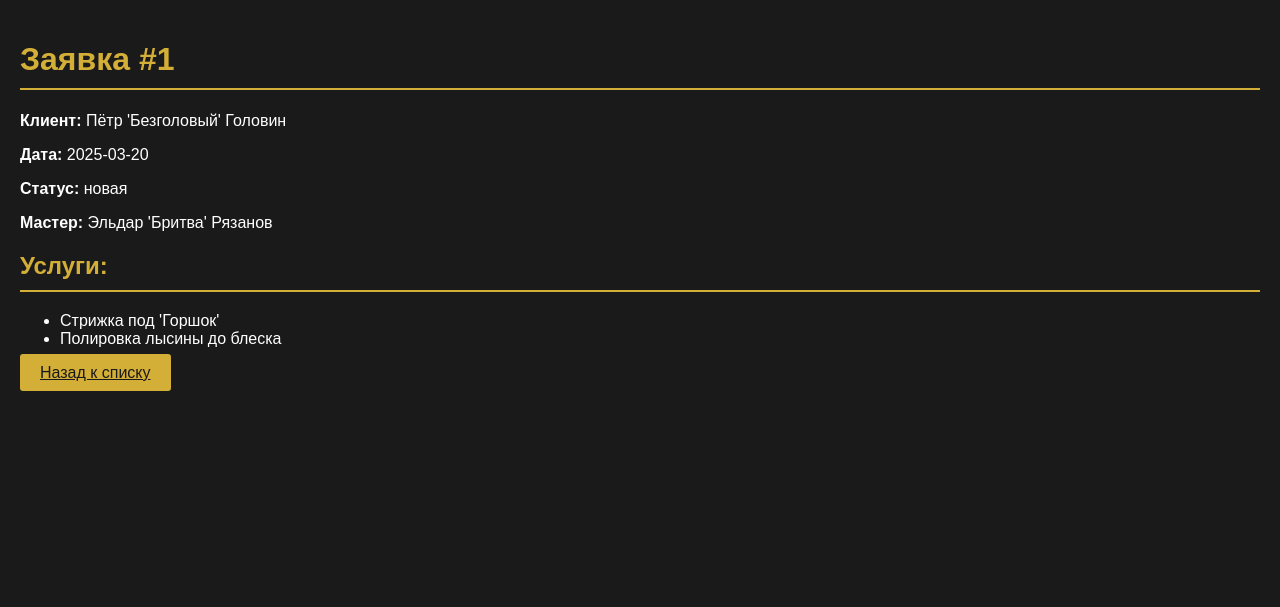
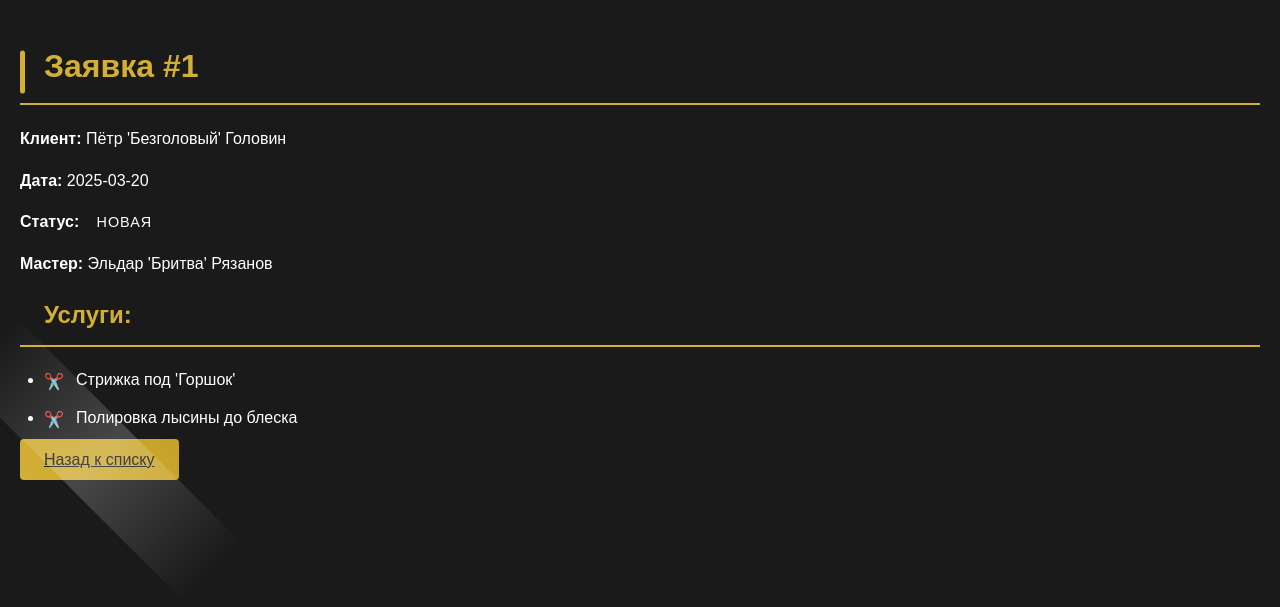
Before and after one commit to Alex-Berezovsky-non/Django_Project, a Django app: page /orders/1/ in a window 1280 px wide. Shown: the top 607 px of the page. Run offline with Django 5.2, Linux system fonts and the light colour scheme.

Commit message:
hw_38:  добавлены изменения в стилизации страниц

```diff
--- a/static/main.css
+++ b/static/main.css
@@ -1,43 +1,143 @@
+:root {
+    --primary-color: #1a1a1a;
+    --accent-color: #d4af37;
+    --dark-bg: #2d2d2d;
+    --text-color: #ffffff;
+}
+
 /* Основные стили */
 body {
-    background-color: #1a1a1a;
-    color: #ffffff;
+    background-color: var(--primary-color);
+    color: var(--text-color);
     font-family: 'Arial', sans-serif;
     margin: 0;
     padding: 20px;
+    line-height: 1.6;
+}
+
+/* Навигация */
+.navbar {
+    border-bottom: 3px solid var(--accent-color);
+    box-shadow: 0 2px 10px rgba(0,0,0,0.3);
+}
+
+.nav-link {
+    position: relative;
+    transition: all 0.3s;
+}
+
+.nav-link:hover::after {
+    content: "";
+    position: absolute;
+    bottom: -3px;
+    left: 0;
+    width: 100%;
+    height: 2px;
+    background: var(--accent-color);
 }
 
 /* Заголовки */
 h1, h2 {
-    color: #d4af37; /* Золотой цвет для акцентов */
-    border-bottom: 2px solid #d4af37;
+    position: relative;
+    padding-left: 1.5rem;
+    color: var(--accent-color);
+    border-bottom: 2px solid var(--accent-color);
     padding-bottom: 10px;
 }
 
-/* Список мастеров */
-.masters-list {
-    list-style: none;
-    padding: 0;
+h1::before {
+    content: "";
+    position: absolute;
+    left: 0;
+    top: 50%;
+    transform: translateY(-50%);
+    height: 70%;
+    width: 5px;
+    background: var(--accent-color);
+    border-radius: 3px;
 }
 
-.masters-list li {
-    background-color: #2d2d2d;
-    margin: 10px 0;
-    padding: 15px;
-    border-radius: 5px;
+/* Карточки */
+.card {
+    transition: transform 0.3s, box-shadow 0.3s;
+    background: var(--dark-bg);
+    border: none;
 }
+
+.card:hover {
+    transform: translateY(-5px);
+    box-shadow: 0 8px 20px rgba(0,0,0,0.2);
+}
+
+/* Статусы */
+.status {
+    padding: 0.3rem 0.8rem;
+    border-radius: 20px;
+    font-size: 0.9em;
+    text-transform: uppercase;
+    letter-spacing: 1px;
+}
+
+
+.status-new { background: #4CAF50; }
+.status-in_progress { background: #FFC107; }
+.status-completed { background: #2196F3; }
+
+/* Списки */
+.services-list {
+    display: grid;
+    gap: 0.8rem;
+    padding-left: 1.5rem;
+}
+
+.services-list li {
+    position: relative;
+    padding-left: 2rem;
+}
+
+.services-list li::before {
+    content: "✂️";
+    position: absolute;
+    left: 0;
+    top: 2px;
+}
+
 
 /* Кнопки */
 .button {
-    background-color: #d4af37;
-    color: #1a1a1a;
-    padding: 10px 20px;
+    background: linear-gradient(45deg, #d4af37, #c5a227);
+    color: var(--primary-color);
+    padding: 0.75rem 1.5rem;
     border: none;
-    border-radius: 3px;
+    border-radius: 4px;
     cursor: pointer;
-    transition: background-color 0.3s;
+    transition: all 0.2s ease-in-out;
+    position: relative;
+    overflow: hidden;
+}
+
+.button::after {
+    content: "";
+    position: absolute;
+    top: -50%;
+    left: -50%;
+    width: 200%;
+    height: 200%;
+    background: linear-gradient(
+        to right,
+        rgba(255,255,255,0) 0%,
+        rgba(255,255,255,0.2) 50%,
+        rgba(255,255,255,0) 100%
+    );
+    transform: rotate(45deg);
+    transition: all 0.5s;
 }
 
 .button:hover {
-    background-color: #b59430;
+    background: linear-gradient(45deg, #c5a227, #b59430);
+    box-shadow: 0 2px 8px rgba(0,0,0,0.2);
 }
+
+.button:hover::after {
+    left: 50%;
+}
```
Also changed, not shown: static/main.js (+26 -12 lines).
